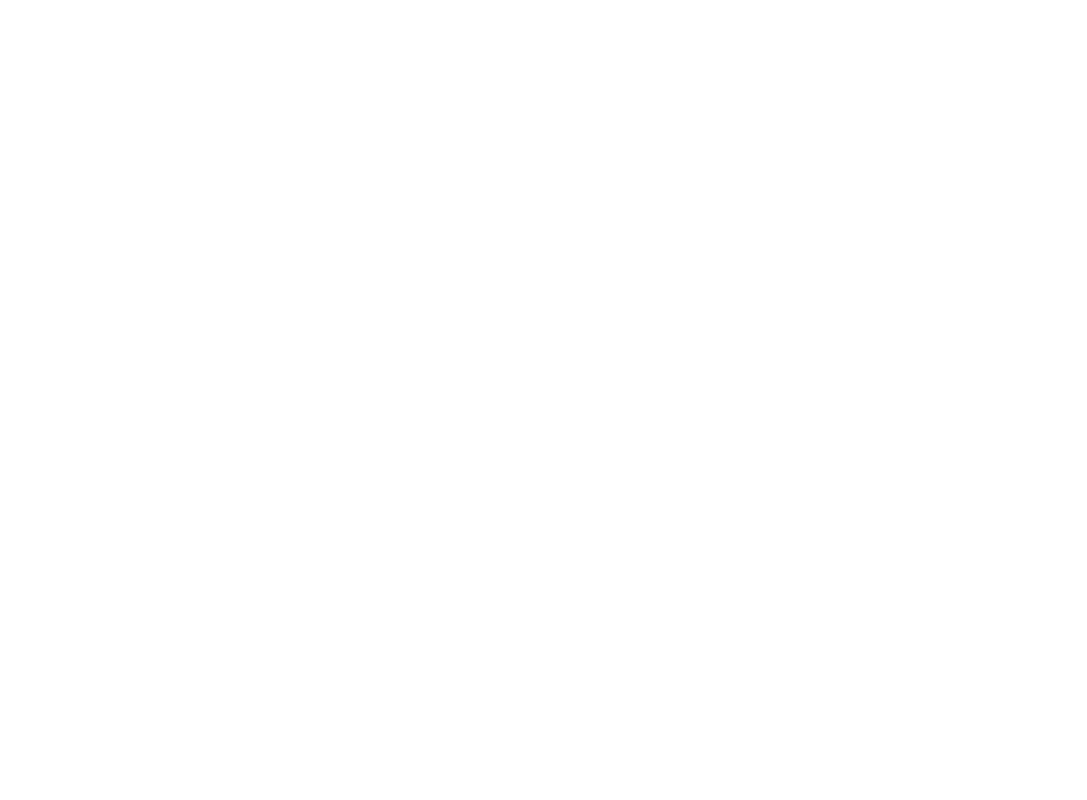
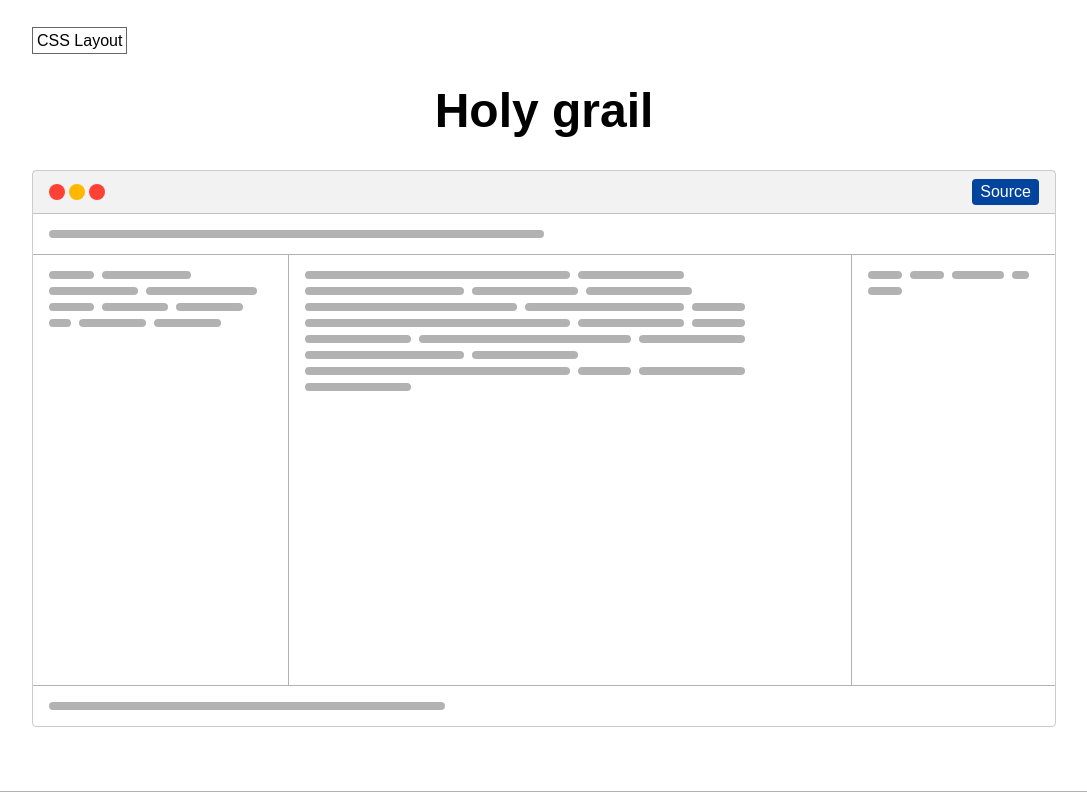
Before and after one commit to phuocng/csslayout, a React (Vite) app: page /holy-grail in a window 1280 px wide. Shown: the top 800 px of the page, without its empty margins (96-1183 px from the left). Built offline with nearby package versions, Linux system fonts and the light colour scheme; a small style sheet from the web is missing.

Commit message:
Add holy grail layout

```diff
--- a/client/App.jsx
+++ b/client/App.jsx
@@ -4,6 +4,7 @@
 import Home from './Home';
 import Badge from './layouts/Badge';
 import Centering from './layouts/Centering';
+import HolyGrail from './layouts/HolyGrail';
 import InputAddon from './layouts/InputAddon';
 import MediaObject from './layouts/MediaObject';
 import Sidebar from './layouts/Sidebar';
@@ -18,6 +19,7 @@
                 <Route exact={true} path='/'><Home /></Route>
                 <Route exact={true} path='/badge'><Badge /></Route>
                 <Route exact={true} path='/centering'><Centering /></Route>
+                <Route exact={true} path='/holy-grail'><HolyGrail /></Route>
                 <Route exact={true} path='/input-add-on'><InputAddon /></Route>
                 <Route exact={true} path='/media-object'><MediaObject /></Route>
                 <Route exact={true} path='/sidebar'><Sidebar /></Route>
--- /dev/null
+++ b/client/layouts/HolyGrail.jsx
@@ -0,0 +1,87 @@
+import React from 'react';
+
+import DetailsLayout from '../DetailsLayout';
+import Block from '../placeholders/Block';
+import BrowserFrame from '../placeholders/BrowserFrame';
+import Rectangle from '../placeholders/Rectangle';
+import SampleCode from '../SampleCode';
+import useDocumentTitle from '../useDocumentTitle';
+
+const HolyGrail = () => {
+    useDocumentTitle('CSS Layout ∙ Holy grail');
+
+    return (
+        <DetailsLayout>
+            <h1 className="f1 tc">Holy grail</h1>
+            <BrowserFrame
+                content={
+                    <div className="h-100 flex flex-column">
+                        <div className="flex-shrink-0 bb b--black-30 pa3">
+                            <div className="w-50"><Rectangle /></div>
+                        </div>
+                        <div className="flex-grow-1 flex flex-row">
+                            <div className="b--black-30 br pa3 w-25">
+                                <Block numberOfBlocks={10} />
+                            </div>
+                            <div className="pa3 flex-auto">
+                                <Block numberOfBlocks={20} />
+                            </div>
+                            <div className="b--black-30 bl pa3 w-20">
+                                <Block numberOfBlocks={5} />
+                            </div>
+                        </div>
+                        <div className="flex-shrink-0 bt b--black-30 pa3">
+                            <div className="w-40"><Rectangle /></div>
+                        </div>
+                    </div>
+                }
+                source={
+<SampleCode
+lang="html"
+code={`
+<div style="
+    display: flex;
+    flex-direction: column;
+">
+    <header>
+        ...
+    </header>
+    <main style="
+        /* Take the remaining height */
+        flex-grow: 1;
+
+        /* Layout the left sidebar, main content and right sidebar */
+        display: flex;
+        flex-direction: row;
+    ">
+        <!-- Left sidebar -->
+        <aside style="
+            width: 25%;
+        ">...</aside>
+
+        <!-- Main content -->
+        <article style="
+            /* Take the remaining width */
+            flex-grow: 1;
+        ">
+            ...
+        </article>
+
+        <!-- Right sidebar -->
+        <nav style="
+            width: 20%;
+        ">...</nav>
+    </main>
+    <footer>
+        ...
+    </footer>
+</div>
+`}
+/>
+                }
+            />
+        </DetailsLayout>
+    );
+};
+
+export default HolyGrail;
```
